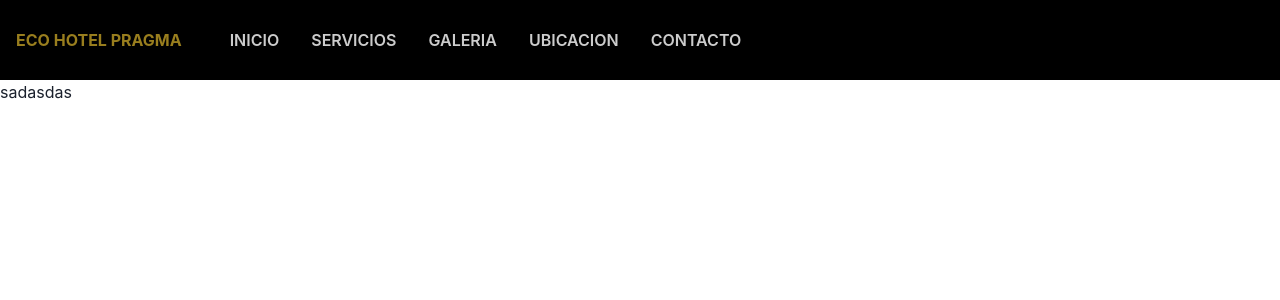
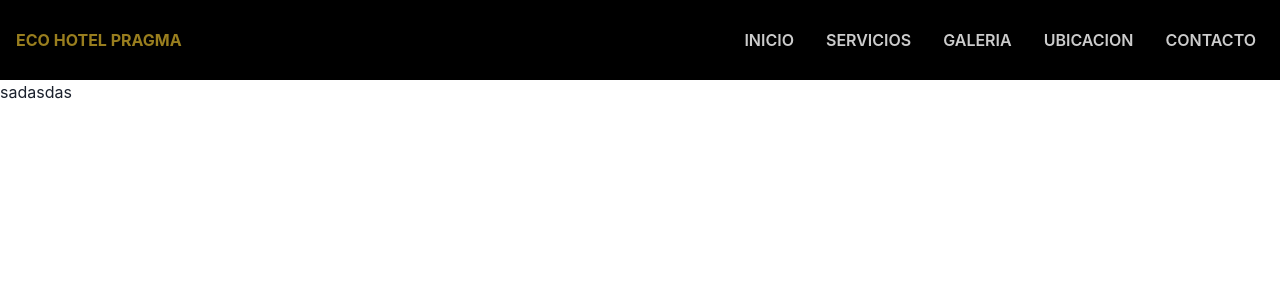
Before and after one commit to Cocahuana/eco-hotel, a React (Create React App) app: page / in a window 1280 px wide. Shown: the top 300 px of the page. Built offline with nearby package versions, Linux system fonts and the light colour scheme.

Commit message:
Fix: Navigation bar adjust to the right except Logo

```diff
--- a/src/components/Navigation/Navigation.jsx
+++ b/src/components/Navigation/Navigation.jsx
@@ -51,10 +51,6 @@ function Navigation() {
 						aria-label={"Toggle Navigation"}
 					/>
 				</Flex>
-				<Flex
-					flex={{ base: 1 }}
-					justify={{ base: "center", md: "start" }}
-				>
 				<Text
 					textAlign={useBreakpointValue({
 						base: "center",
@@ -66,7 +62,10 @@ function Navigation() {
 				>
 					<Link to='/'>ECO HOTEL PRAGMA</Link>
 				</Text>
-
+				<Flex
+					flex={{ base: 1 }}
+					justify={{ base: "center", md: "end" }}
+				>
 					<Flex display={{ base: "none", md: "flex" }} ml={10}>
 						<DesktopNav NAV_ITEMS={NAV_ITEMS} />
 					</Flex>
```
Lines whose indentation alone changed are shown as unchanged.
